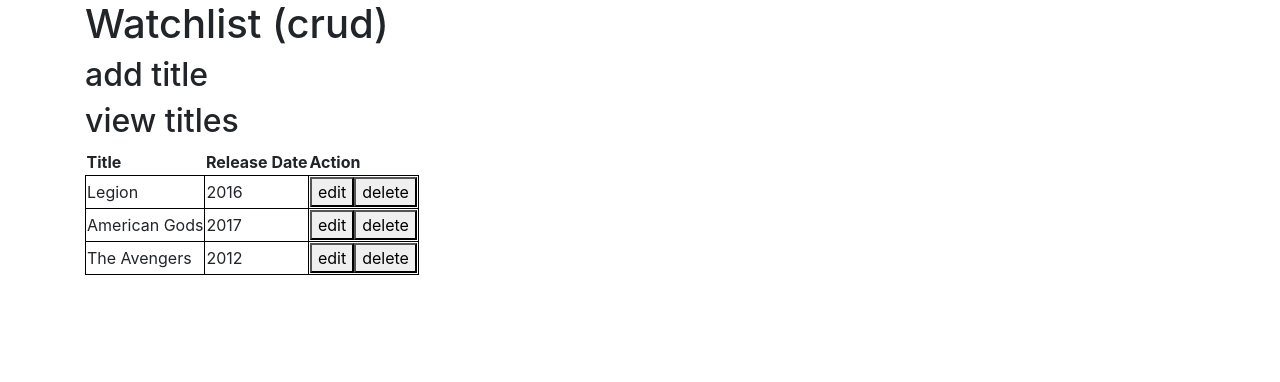
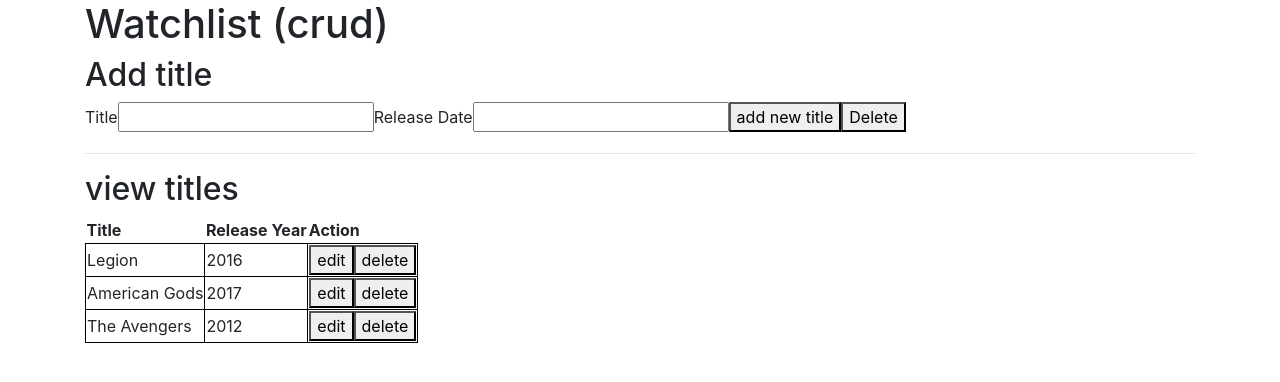
Before and after one commit to haleyelder/watchlist, a React (Create React App) app: page / in a window 1280 px wide. Shown: the top 382 px of the page. Built offline with nearby package versions, Linux system fonts and the light colour scheme.

Commit message:
finish tut, tailor and refactor

```diff
--- a/src/App.js
+++ b/src/App.js
@@ -1,34 +1,79 @@
-import React, { useState, useEffect } from "react";
-import ReactDOM from 'react-dom'
+import React, { useState } from "react";
 import "bootstrap/dist/css/bootstrap.min.css";
-import axios from "axios";
-import TestData from '../src/components/testData'
-import styles from './index.css'
+import RenderTitles from "./components/RenderTitles";
+import AddTitleForm from "../src/components/AddTitleForm";
+import EditTitleForm from "../src/components/EditTitleForm";
+
+import "./index.css";
 
 const App = () => {
   const testData = [
-    { id: 1, title: 'Legion', releaseDate: '2016' },
-    { id: 2, title: 'American Gods', releaseDate: '2017' },
-    { id: 3, title: 'The Avengers', releaseDate: '2012' }
-  ]
+    { id: 1, title: "Legion", releaseYear: "2016" },
+    { id: 2, title: "American Gods", releaseYear: "2017" },
+    { id: 3, title: "The Avengers", releaseYear: "2012" }
+  ];
 
-  const [titles, setTitles] = useState(testData)
+  const initialFormState = { id: null, title: "", releaseYear: "" };
+
+  const [titles, setTitles] = useState(testData);
+  const [editing, setEditing] = useState(false);
+  const [currentTitle, setCurrentTitle] = useState(initialFormState);
+
+  const addTitle = title => {
+    title.id = titles.length + 1;
+    setTitles([...titles, title]);
+  };
+
+  const deleteTitle = id => {
+    setTitles(titles.filter(title => title.id !== id));
+  };
+
+  const editRow = title => {
+    setEditing(true);
+    setCurrentTitle({
+      id: title.id,
+      title: title.title,
+      releaseYear: title.releaseYear
+    });
+  };
+
+  const updateTitle = (id, updatedTitle) => {
+    setEditing(true);
+    setTitles(titles.map(title => (title.id === id ? updatedTitle : title)));
+  };
 
   return (
     <div className="container">
       <h1> Watchlist (crud) </h1>
-      <div className="users">
-        <div className="add-users">
-          <h2> add title</h2>
+         <div className="title">
+          {editing ? (
+            <div>
+              <h2>Edit title</h2>
+              <EditTitleForm
+                editing={editing}
+                setEditing={setEditing}
+                currentTitle={currentTitle}
+                updateTitle={updateTitle}
+              />
+            </div>
+          ) : (
+            <div>
+              <h2>Add title</h2>
+              <AddTitleForm addTitle={addTitle} />
+            </div>
+          )}
         </div>
-        <div className="view-users">
+        <hr />
+        <div className="view-title">
           <h2> view titles</h2>
-          <TestData titles={titles}/>
+          <RenderTitles
+            titles={titles}
+            editRow={editRow}
+            deleteTitle={deleteTitle}
+          />
         </div>
       </div>
-    </div>
-  )
-}
-
+  );
+};
 
 export default App;
--- /dev/null
+++ b/src/components/AddTitleForm.js
@@ -0,0 +1,45 @@
+import React, { useState } from "react";
+
+const AddTitleForm = props => {
+  const initialFormState = { id: null, title: "", releaseDate: "" };
+  const [title, setTitles] = useState(initialFormState);
+
+  const handleInputChange = e => {
+    const { name, value } = e.target;
+
+    setTitles({ ...title, [name]: value });
+  };
+
+  return (
+    <form
+      onSubmit={e => {
+        e.preventDefault();
+        if (!title.title || !title.releaseDate) return;
+
+        props.addTitle(title);
+        setTitles(initialFormState);
+      }}
+    >
+
+
+      <label>Title</label>
+      <input
+        type="text"
+        name="title"
+        value={title.title}
+        onChange={handleInputChange}
+      />
+      <label>Release Date</label>
+      <input
+        type="text"
+        name="releaseDate"
+        value={title.releaseDate}
+        onChange={handleInputChange}
+      />
+      <button>add new title</button>
+      <button onClick={() => props.deleteTitle(title.id)} className="button">Delete</button>
+    </form>
+  );
+};
+
+export default AddTitleForm;
--- /dev/null
+++ b/src/components/EditTitleForm.js
@@ -0,0 +1,34 @@
+import React, { useState, useEffect } from 'react'
+
+const EditTitleForm = props => {
+    const [title, setTitle] = useState(props.currentTitle)
+
+    const handleInputChange = e => {
+        const { name, value } = e.target
+
+        setTitle({ ...title, [name]: value })
+    }
+
+    useEffect(() => {
+        setTitle(props.currentTitle)
+    }, [props])
+
+    return (
+        <form
+            onSubmit={e => {
+                e.preventDefault()
+                props.updateTitle(title.id, title)
+            }}
+        >
+
+            <label>Title</label>
+            <input type = "text" name = "title" value = {title.title} onChange = {handleInputChange} />
+            <label>Release Year</label>
+            <input type = "text" name = "releaseYear" value = {title.releaseYear} onChange = {handleInputChange} />
+            <button>Update title</button>
+            <button onClick = {() => props.setEditing(false)} className="button">Cancel</button>
+            </form>
+    )
+}
+
+export default EditTitleForm
--- a/src/components/testData.js
+++ b/src/components/RenderTitles.js
@@ -1,11 +1,11 @@
 import React from 'react'
 
-const TestData = props => (
+const RenderTitles = props => (
     <table>
         <thead>
             <tr>
                 <th>Title</th>
-                <th>Release Date</th>
+                <th>Release Year</th>
                 <th>Action</th>
             </tr>
         </thead>
@@ -14,10 +14,11 @@ const TestData = props => (
                 props.titles.map(title => (
                     <tr key={title.id}>
                         <td>{title.title}</td>
-                        <td>{title.releaseDate}</td>
+                        <td>{title.releaseYear}</td>
                         <td>
-                            <button className="button">edit</button>
+                            <button className = "button" onClick = {() => { props.editRow(title)}}>edit</button>
                             <button className="button">delete</button>
+
                         </td>
                     </tr>
                 ))
@@ -30,4 +31,4 @@ const TestData = props => (
     </table>
 )
 
-export default TestData
+export default RenderTitles
```
